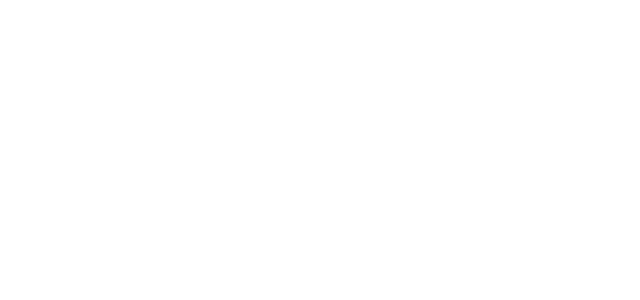
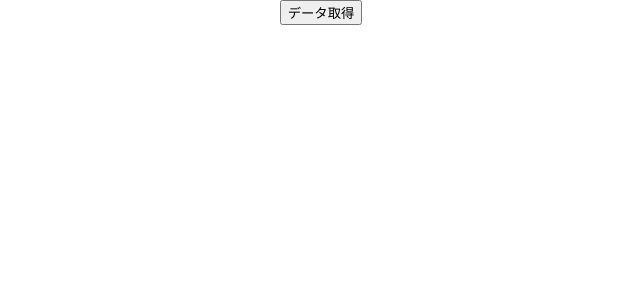
Before and after one commit to budou114/react_sample6, a React (Create React App) app: page / in a window 1280 px wide. Shown: the top 300 px of the page, without its empty margins (319-959 px from the left). Built offline with nearby package versions, Linux system fonts and the light colour scheme.

Commit message:
事前準備

```diff
--- a/src/App.tsx
+++ b/src/App.tsx
@@ -1,12 +1,16 @@
-import React from 'react';
-import logo from './logo.svg';
+import axios from 'axios';
 import './App.css';
 
-function App() {
+export default function App() {
+  const onClickFetchData = () => {
+    axios.get('https://jsonplaceholder.typicode.com/todos').then((res) => {
+      console.log(res);
+    });
+  };
+
   return (
-    <div className="App">
+    <div className='App'>
+      <button onClick={onClickFetchData}>データ取得</button>
     </div>
   );
-}
-
-export default App;
+};
--- a/tsconfig.json
+++ b/tsconfig.json
@@ -10,7 +10,7 @@
     "skipLibCheck": true,
     "esModuleInterop": true,
     "allowSyntheticDefaultImports": true,
-    "strict": true,
+    // "strict": true,
     "forceConsistentCasingInFileNames": true,
     "noFallthroughCasesInSwitch": true,
     "module": "esnext",
```
